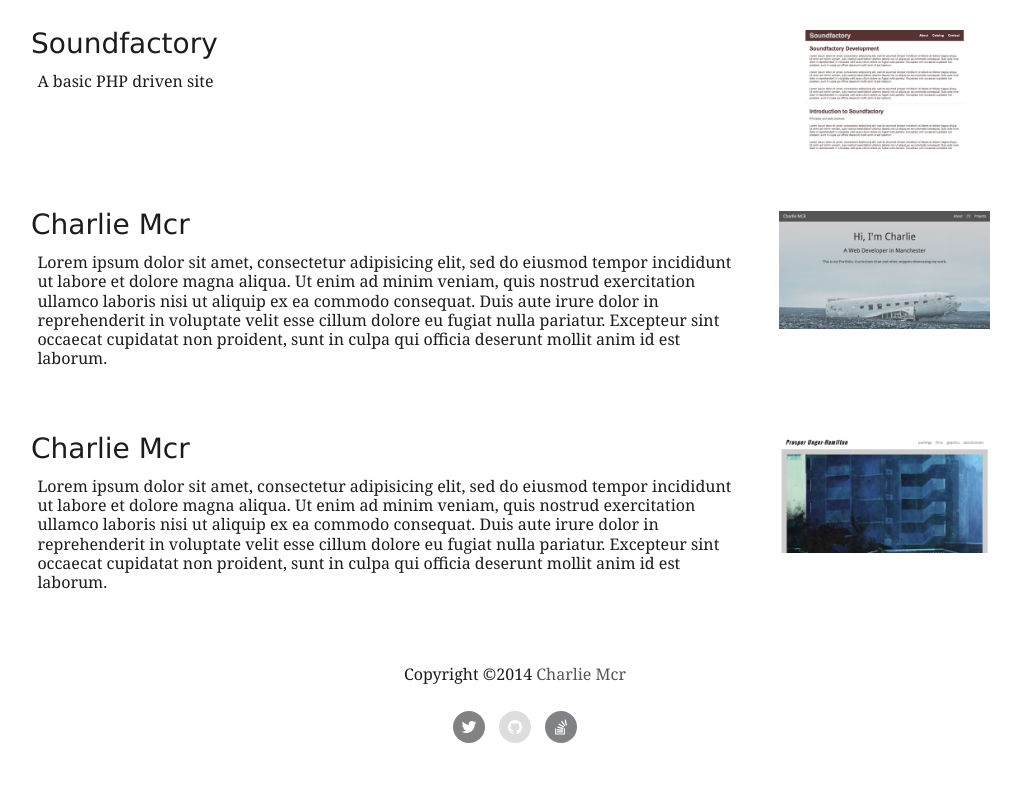
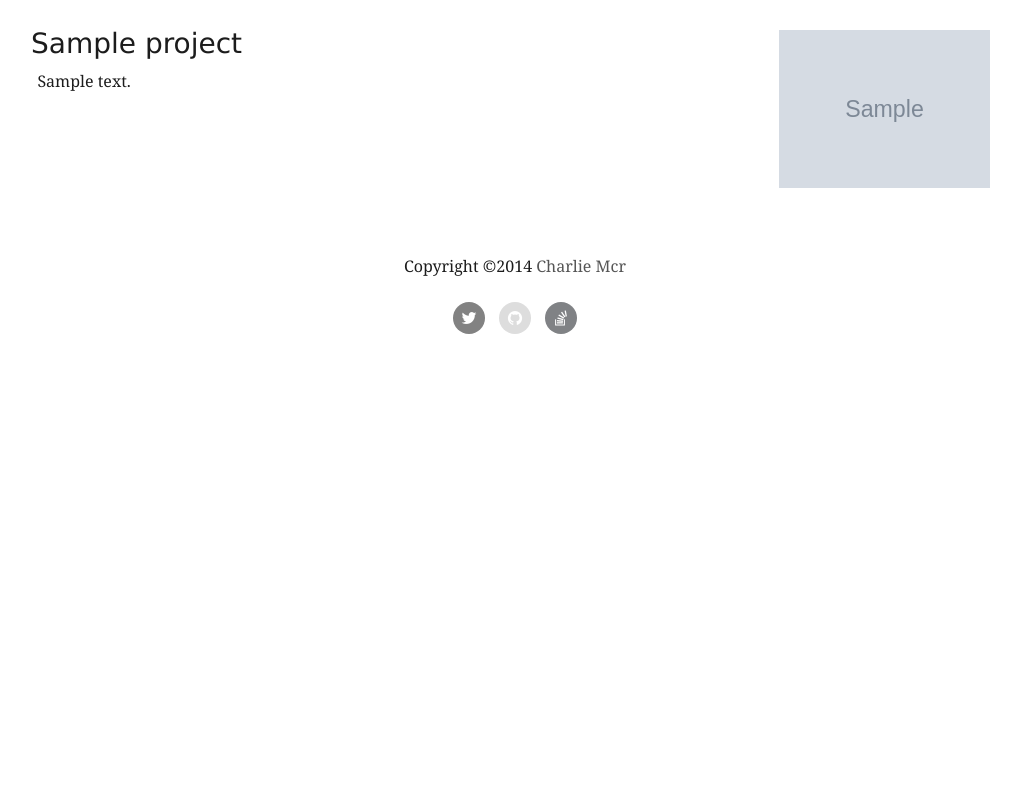
Before and after one commit to CharlieMCR/portfolio, a PHP site: page /projects/ in a window 1280 px wide. Shown: the part 52-847 px from the top of the page, without its empty margins (125-1146 px from the left). After the commit the page ends 386 px from the top, so only its background shows below. Run offline with PHP 8.4, Linux system fonts and the light colour scheme; tables that the repository leaves empty or names only in its code hold one stand-in row (values such as "Sample post"); grey boxes marked "Sample" are stand-in pictures; some libraries are stand-ins or nearby versions; some web fonts are replaced.

Commit message:
moved project details into db and queried for each section

```diff
--- a/about/index.php
+++ b/about/index.php
@@ -2,7 +2,7 @@
 
 require_once("../inc/config.php");
 
-$pageTitle = "About Soundfactory Development";
+$pageTitle = "Charlie Mcr | About";
 $section = "about";
 include(ROOT_PATH . 'inc/header.php'); ?>
 	<div class="wrapper group">
--- a/cv/index.php
+++ b/cv/index.php
@@ -2,7 +2,7 @@
 
 require_once("../inc/config.php");
 
-$pageTitle = "About Soundfactory Development";
+$pageTitle = "Charlie Mcr | Work";
 $section = "cv";
 include(ROOT_PATH . 'inc/header.php'); ?>
 <div class="wrapper group">
--- a/inc/config.php
+++ b/inc/config.php
@@ -2,3 +2,9 @@
 
 	define("BASE_URL","/");
 	define("ROOT_PATH",$_SERVER["DOCUMENT_ROOT"] . "/");
+
+	define("DB_HOST","localhost");
+	define("DB_NAME","charliemcr");
+	define("DB_PORT","8889"); //default: 3306
+	define("DB_USER","root");
+	define("DB_PASS","root");
--- /dev/null
+++ b/inc/functions.php
@@ -0,0 +1,27 @@
+<?php
+
+
+function get_projects() {
+	try {
+		$db = new PDO("mysql:host=localhost;dbname=charliemcr;port=8889","root","root");
+		$db->setAttribute(PDO::ATTR_ERRMODE,PDO::ERRMODE_EXCEPTION);
+		$db->exec("SET NAMES 'utf8'");
+	} catch (Exception $e) {
+		echo "Could not connect to the database.";
+		exit;
+	}
+
+	try {
+	 	$results = $db->query("SELECT name, description, img, id FROM projects ORDER BY id ASC");
+	 } catch (Exception $e) {
+	 	echo "Could not connect to the database.";
+		exit;
+	 }
+
+	$projects = $results->fetchAll(PDO::FETCH_ASSOC);
+	return $projects;
+
+}
+
+
+?>
--- a/inc/header.php
+++ b/inc/header.php
@@ -4,7 +4,7 @@
 <head>
 
     <meta charset="utf-8">
-    <title>Charlie MCR</title>
+    <title><?php echo $pageTitle ?></title>
     <meta name="description" content="Portfolio of">
     <meta name="author" content="Charlie Heesom">
     <meta name="robots" content="nofollow" />
--- a/index.php
+++ b/index.php
@@ -1,7 +1,7 @@
 <?php
 
 require_once("inc/config.php");
-
+$pageTitle = "Charlie Mcr";
 include(ROOT_PATH . "inc/header.php"); ?>
 
 	<?php include (ROOT_PATH . 'inc/frontpage.php'); ?>
--- a/projects/index.php
+++ b/projects/index.php
@@ -1,59 +1,29 @@
 <?php
 
 require_once("../inc/config.php");
+require_once(ROOT_PATH . "inc/functions.php");
 
-$pageTitle = "About Soundfactory Development";
+$projects = get_projects();
+
+$pageTitle = "Charlie Mcr | Projects";
 $section = "projects";
 include(ROOT_PATH . 'inc/header.php'); ?>
 	<div class="wrapper group">
+
+		<?php foreach ($projects as $project) { ?>
 			<div class="col s3 group">
 				<div class="group inner">
-					<h2>Soundfactory</h2>
-					<p>A basic PHP driven site</p>
-
+					<h2 id="<?php echo $project["id"]; ?>"><?php echo $project["name"]; ?></h2>
+					<p><?php echo $project["description"]; ?></p>
 				</div>
 			</div>
 			<div class="col s1 group">
 				<div class="group inner">
-					<img src="<?php echo BASE_URL; ?>img/soundfactory.jpg">
+					<a href="">
+					<img src="<?php echo BASE_URL . $project["img"]; ?>" alt="<?php echo $project["name"]; ?>">
+					</a>
 			    </div>
 			</div>
-			<div class="col s3 group">
-				<div class="group inner">
-					<h2>Charlie Mcr</h2>
-					<p>Lorem ipsum dolor sit amet, consectetur adipisicing elit, sed do eiusmod
-					tempor incididunt ut labore et dolore magna aliqua. Ut enim ad minim veniam,
-					quis nostrud exercitation ullamco laboris nisi ut aliquip ex ea commodo
-					consequat. Duis aute irure dolor in reprehenderit in voluptate velit esse
-					cillum dolore eu fugiat nulla pariatur. Excepteur sint occaecat cupidatat non
-					proident, sunt in culpa qui officia deserunt mollit anim id est laborum.</p>
-
-				</div>
-			</div>
-			<div class="col s1 group">
-				<div class="group inner">
-					<img src="<?php echo BASE_URL; ?>img/charliemcr.jpg">
-			    </div>
-			</div>
-			<div class="col s3 group">
-				<div class="group inner">
-					<h2>Charlie Mcr</h2>
-					<p>Lorem ipsum dolor sit amet, consectetur adipisicing elit, sed do eiusmod
-					tempor incididunt ut labore et dolore magna aliqua. Ut enim ad minim veniam,
-					quis nostrud exercitation ullamco laboris nisi ut aliquip ex ea commodo
-					consequat. Duis aute irure dolor in reprehenderit in voluptate velit esse
-					cillum dolore eu fugiat nulla pariatur. Excepteur sint occaecat cupidatat non
-					proident, sunt in culpa qui officia deserunt mollit anim id est laborum.</p>
-
-				</div>
-			</div>
-			<div class="col s1 group">
-				<div class="group inner">
-					<img src="<?php echo BASE_URL; ?>img/prosper.jpg">
-			    </div>
-			</div>
-
-
-
+		<?php } ?>
 
 <?php include(ROOT_PATH . 'inc/footer.php'); ?>
```
Also changed, not shown: inc/projects.php (+13 -55 lines).
